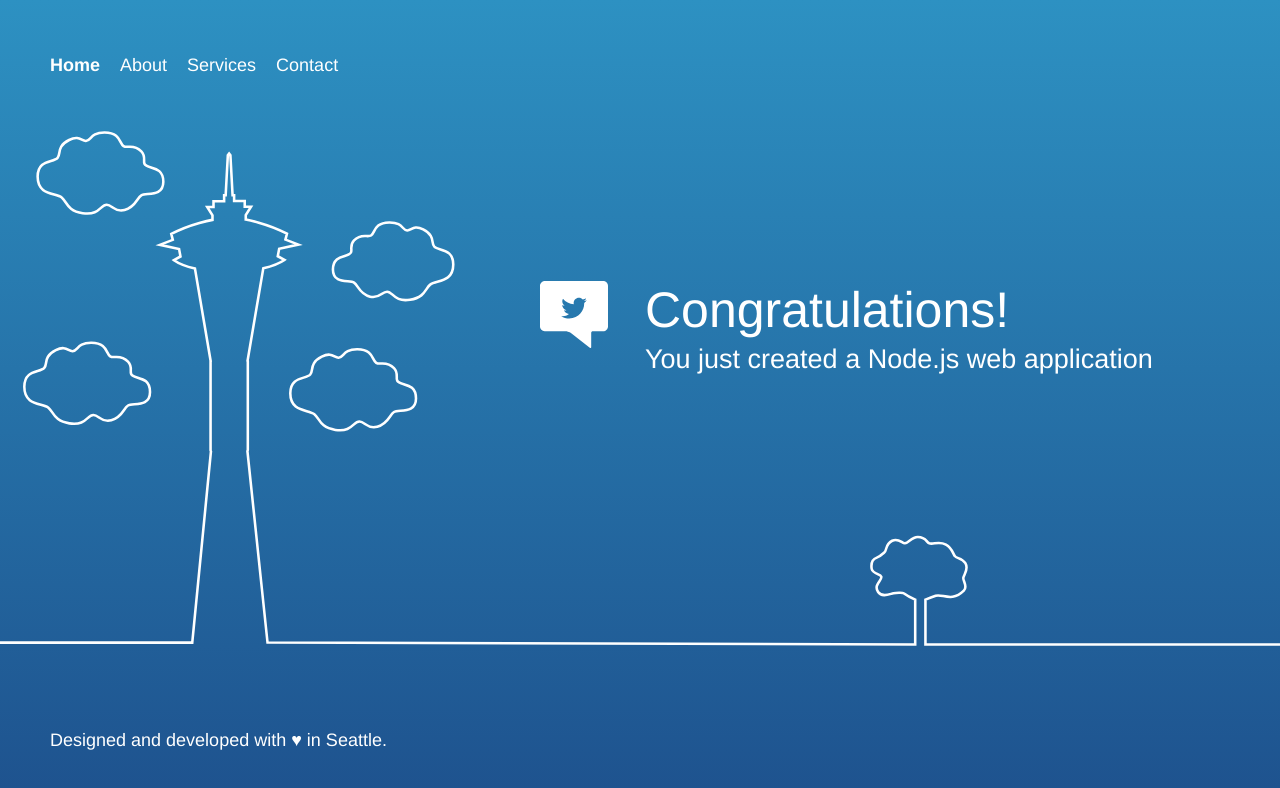
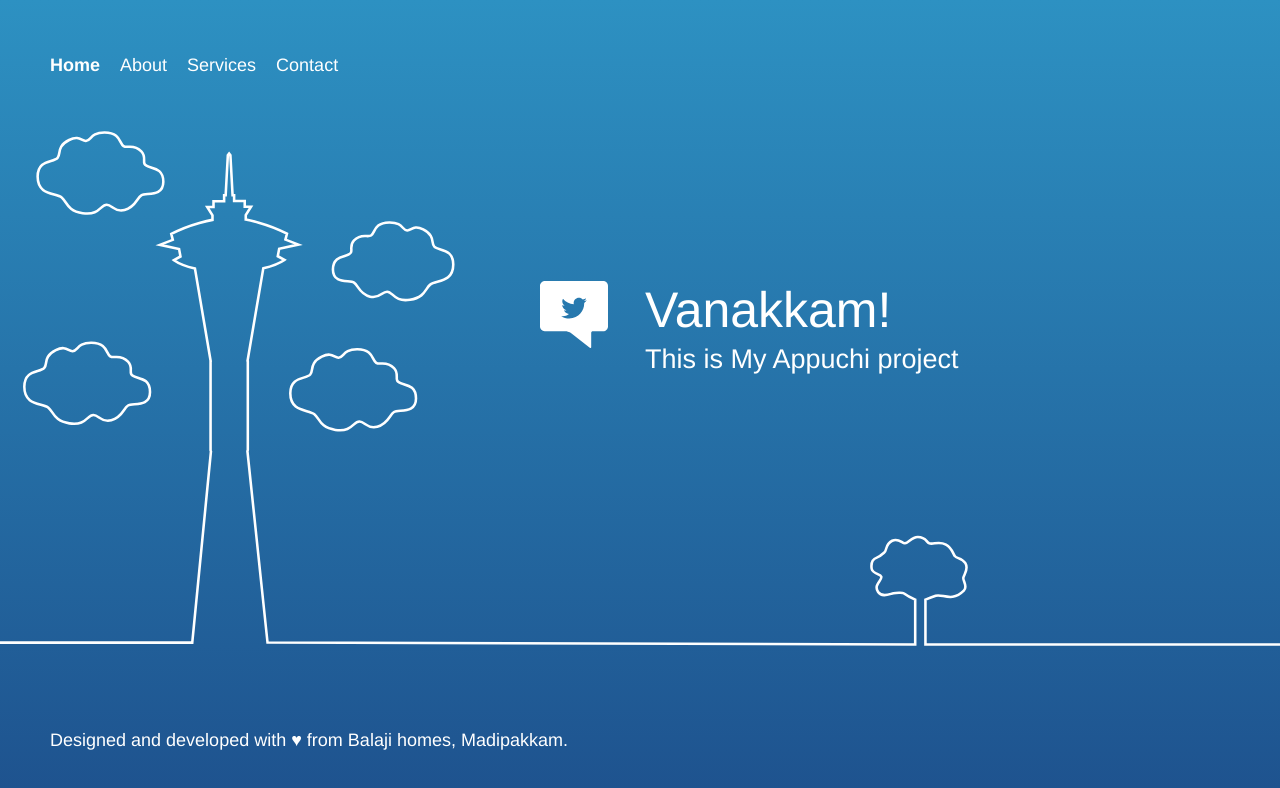
Before and after one commit to pradeep-krish-89/project-07182020, a website: page public/index.html in a window 1280 px wide. Drawn offline with Linux system fonts and the light colour scheme.

Commit message:
Update index.html
Appuchi

```diff
--- a/public/index.html
+++ b/public/index.html
@@ -58,14 +58,14 @@
         <div class="message">
             <a class="twitter-link" href="http://twitter.com/home/?status=I%20created%20a%20project%20with%20AWS%20CodeStar!%20%23AWS%20%23AWSCodeStar%20https%3A%2F%2Faws.amazon.com%2Fcodestar"><img src="img/tweet.svg" /></a>
             <div class="text">
-                <h1>Congratulations!</h1>
-                <h2>You just created a Node.js web application</h2>
+                <h1>Vanakkam!</h1>
+                <h2>This is My Appuchi project</h2>
             </div>
         </div>
     </div>
 
     <footer>
-        <p class="footer-contents">Designed and developed with <a href="https://aws.amazon.com/careers/devtools-jobs/">♥</a> in Seattle.</p>
+        <p class="footer-contents">Designed and developed with <a href="https://aws.amazon.com/careers/devtools-jobs/">♥</a> from Balaji homes, Madipakkam.</p>
     </footer>
 
     <script src="js/set-background.js"></script>
```
